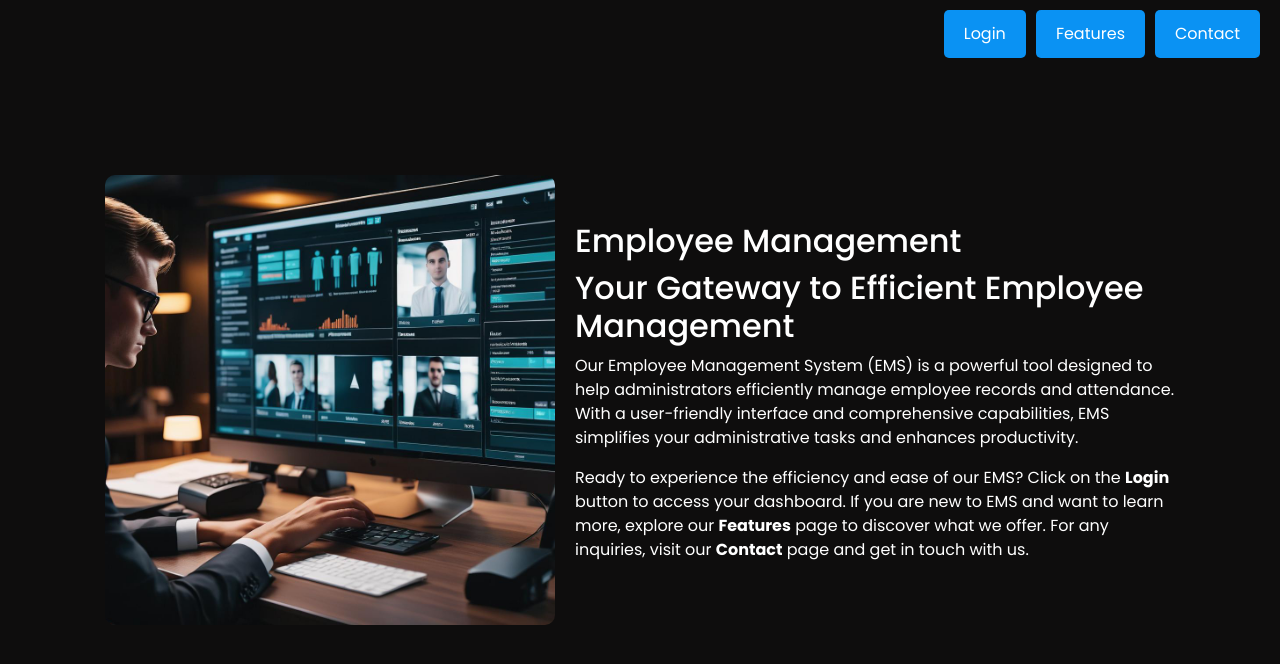
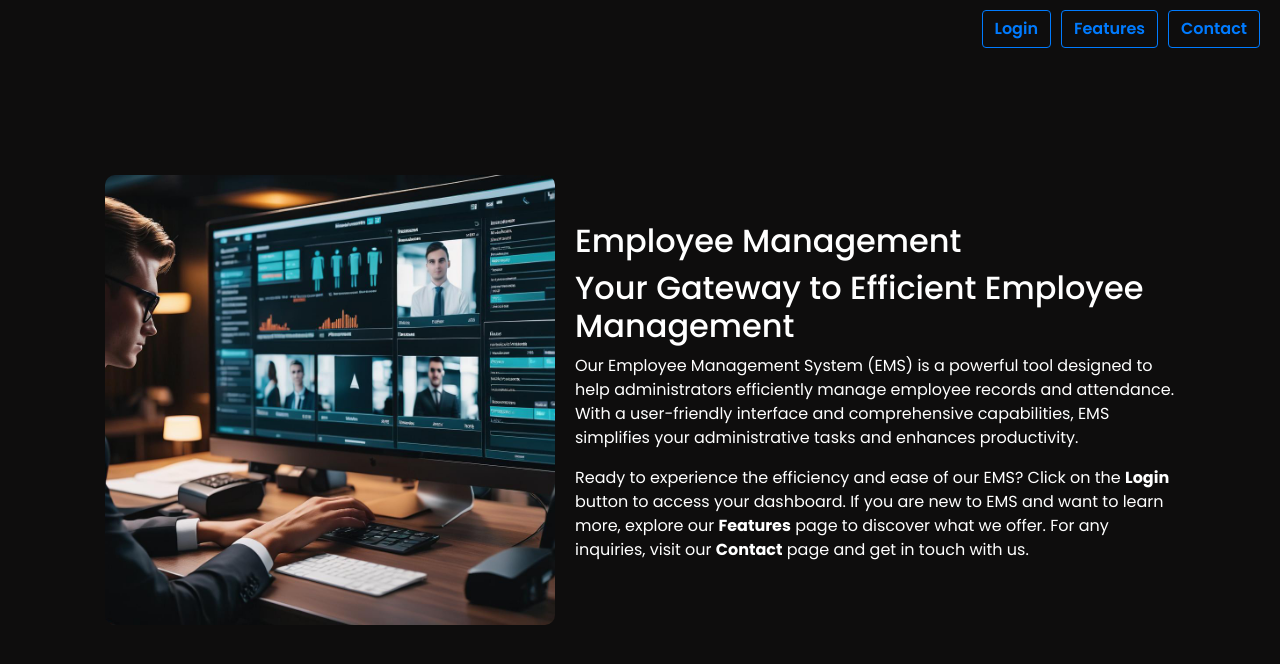
Before and after one commit to Satwik78901/EMS-Client, a React (Create React App) app: page / in a window 1280 px wide. Shown: the top 664 px of the page. Built offline with nearby package versions, Linux system fonts and the light colour scheme.

Commit message:
updated css

```diff
--- a/src/Home.css
+++ b/src/Home.css
@@ -43,18 +43,27 @@ html {
 }
 
 .button-styles {
-  background-color: #0a92f3;
-  color: white;
-  padding: 12px 20px;
-  border: none;
+  border: 1px solid #007bff;
+  background-color: transparent;
+  color: #007bff;
+  padding-right: 1.5rem;
+  font-weight: 600;
   cursor: pointer;
-  font-size: 16px;
-  border-radius: 5px;
-  transition: background-color 0.3s ease;
+  border-radius: 0.25rem;
+  padding: 0.375rem 0.75rem;
+  font-size: 1rem;
+  line-height: 1.5;
+  display: inline-block;
+  text-align: center;
+  vertical-align: middle;
+  user-select: none;
+  transition: color 0.15s ease-in-out, background-color 0.15s ease-in-out,
+    border-color 0.15s ease-in-out, box-shadow 0.15s ease-in-out;
 }
 
 .button-styles:hover {
-  background-color: #007acc;
+  background-color: #007bff;
+  color: white;
 }
 
 .contentWrap {
@@ -77,21 +86,23 @@ html {
   max-width: 600px;
 }
 
-.waviy {
-  position: relative;
+.flicker {
+  font-size: 50px;
+  font-family: 'Merienda', sans-serif;
+  margin: 1rem auto;
+  color: #007bff;
+  background: linear-gradient(to right, #e6e6e6, #1d1c1c, #ff0000);
+  background-size: 110px 100%;
+  -webkit-background-clip: text;
+  background-clip: text;
+  animation: flick 1.2s infinite;
 }
-.waviy span {
-  position: relative;
-  display: inline-block;
-  font-size: 40px;
-  color: #fff;
-  text-transform: uppercase;
-  animation: flip 2s infinite;
-  animation-delay: calc(0.2s * var(--i));
-}
-@keyframes flip {
-  0%,
-  80% {
-    transform: rotateY(360deg);
+
+@keyframes flick {
+  0% {
+    background-position: top left;
+  }
+  100% {
+    background-position: top right;
   }
 }
```
